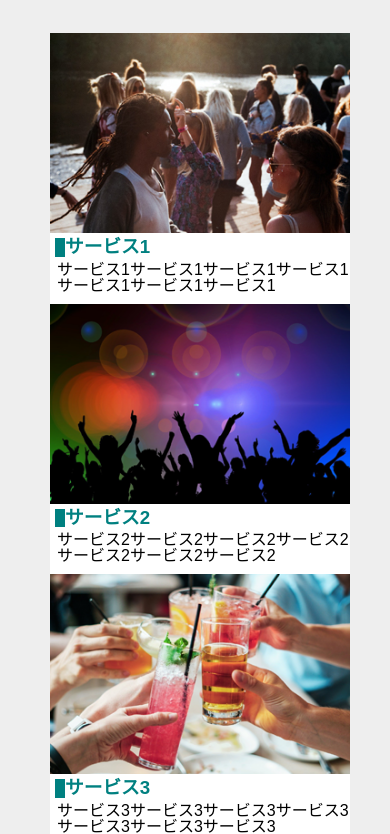
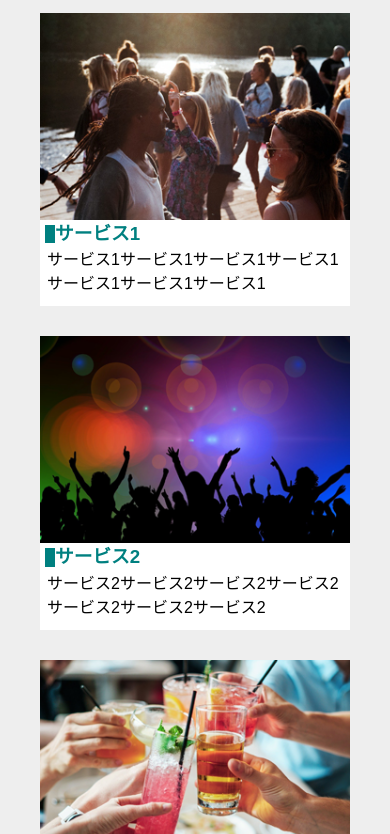
Before and after one commit to yukie1206/work1and2, a plain HTML site: page work2_layout/index.html in a window 390 px wide. Shown: the part 97-931 px from the top of the page. Drawn offline with Linux system fonts and the light colour scheme.

Commit message:
2022.9.2再提出

```diff
--- a/work2_layout/css/style.css
+++ b/work2_layout/css/style.css
@@ -40,17 +40,25 @@ img {
 
 /* 上記cssのリセット */
 
+body{
+    background-color: #eeeeee;
+}
+
 .container{
-    width: 960px;
+    max-width: 960px;
+    /* 可変のためmax */
     background-color:#eeeeee;
     margin: 0 auto;
+}
+
+h2{
+    padding-bottom: 30px;
 }
 
 
 ul{
     display: flex;
     justify-content: space-between;
-    padding:50px 50px 50px 50px;
 }
 
 li{
@@ -61,6 +69,7 @@ li{
 
 p{
     padding-left: 7px;
+    line-height: 1.5;
 
 }
 .title{
@@ -79,21 +88,16 @@ p{
 
 @media screen and (max-width:400px){
 
-    .container{
+    ul{
         display: block;
-        width: 400px;
-    }
-
-    ul{
-        display: flex;
-        flex-direction: column;
-        align-items: center;
+        padding-bottom: 30px;
+        margin:0 40px 0 40px;
     }
 
     li {
         width:100%;
+        margin-bottom:30px;
+
     }
 
-
-
 }
```
Also changed, not shown: work1_javascript/index.html (+8 -12 lines).
